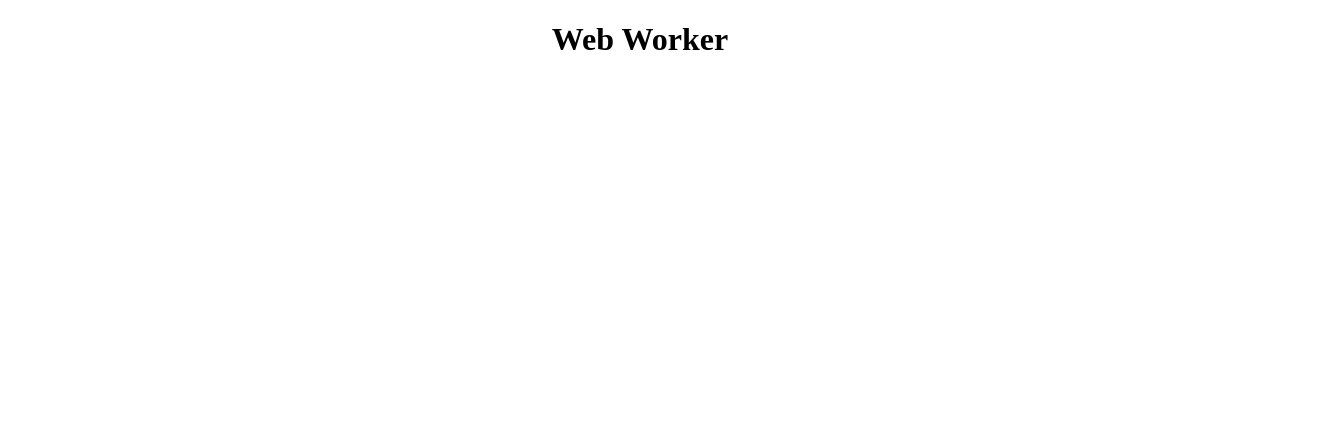
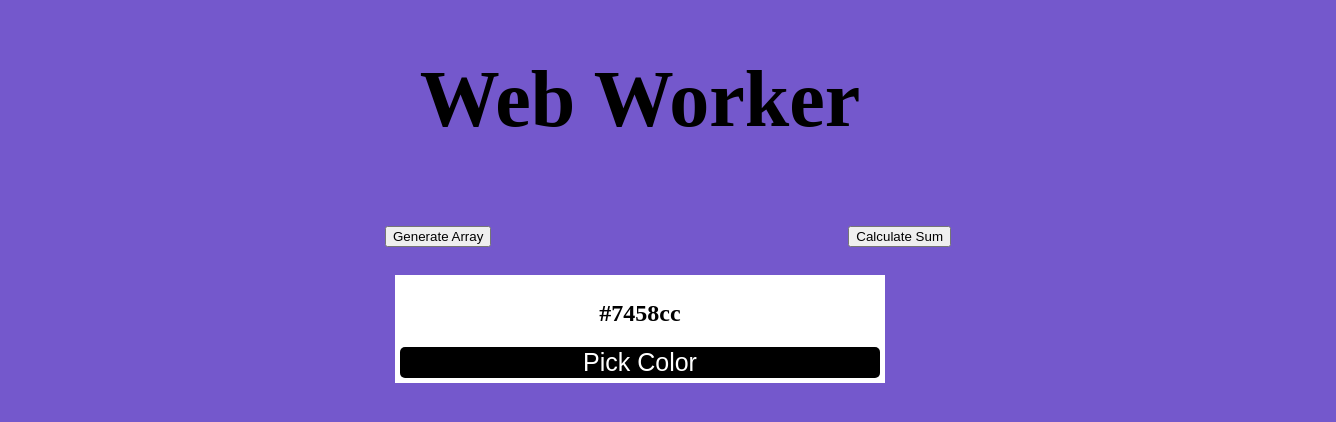
Before and after one commit to AmnaZafar43/Usage-of-Web-Workers, a plain HTML site: page index.html in a window 1280 px wide. Shown: the whole page, 1336 px wide, since content can reach past the window. Drawn offline with Linux system fonts and the light colour scheme.

Commit message:
Complete work without WebWorkers
Firstly lrge array is generated then sum is calculated and color picker button. Without web worker parallely function does not work, one task is completed then other.

```diff
--- a/index.html
+++ b/index.html
@@ -8,6 +8,17 @@
 </head>
 <body>
     <h1 class="heading">Web Worker</h1>
+    <div class="btns">
+        <button class="loadBtn">Generate Array</button>
+        <button class="sumBtn">Calculate Sum</button>
+    </div>
+    <div class="main">
+        <div class="container">
+            <h2 class="colorCode" id="colorId">#ffff</h2>
+            <button class="colorBtn" id="btn1">Pick Color</button>
+        </div>
+    </div>
+
 </body>
 <script src="script.js"></script>
 </html>
--- a/script.js
+++ b/script.js
@@ -0,0 +1,49 @@
+// get elements by their id or class
+const arrayButton = document.querySelector(".loadBtn");
+const sumButton = document.querySelector(".sumBtn");
+const backColorButton = document.querySelector(".backColorBtn");
+let btn = document.getElementById("btn1");
+
+// color generator function
+const colorGenerator = () => {
+  const randomNumber = Math.floor(Math.random() * 16777215);
+  const randomCode = "#" + randomNumber.toString(16);
+  console.log(randomNumber, randomCode);
+  document.body.style.backgroundColor = randomCode;
+  document.getElementById("colorId").innerText = randomCode;
+};
+
+// color generator function is called when pick color button is clicked.
+btn.addEventListener("click", colorGenerator);
+colorGenerator();
+
+// declare a global array
+const unArray = [];
+
+// thais function large creates array containing random elements of range 100,000,000
+async function generateArray() {
+  const arraySize = 100000000;
+  for (let i = 0; i < arraySize; i++) {
+    unArray.push(Math.floor(Math.random() * 1000000));
+  }
+  console.log("Array is", unArray);
+  alert(`Array is generated`);
+  return unArray;
+}
+
+// generate array function is called when button is clicked
+arrayButton.addEventListener("click", generateArray);
+
+// this function calculates sum of all elements of generated array.
+async function calculateSum() {
+  let sum = 0;
+  for (let i = 0; i < unArray.length; i++) {
+    sum += unArray[i];
+  }
+  console.log('Sum is', sum);
+  alert(`Sum is ${sum}`);
+  return sum;
+}
+
+// calculate sum function is called when button is clicked.
+sumButton.addEventListener("click", calculateSum);
--- a/style.css
+++ b/style.css
@@ -1,9 +1,47 @@
-body{
-    margin: 0;
-    padding: 0;
+body {
+  margin: 0;
+  padding: 0;
+  box-sizing: border-box;
+  background-color: rgb(113, 202, 232);
+  width: 100%;
 }
-.heading{
-    display: flex;
-    justify-content: center;
-    align-items: center;
+.heading {
+  font-weight: 700;
+  font-size: 5pc;
+  display: flex;
+  justify-content: center;
+  align-items: center;
 }
+.btns {
+  display: flex;
+  justify-content: space-evenly;
+  width: 100%;
+  height: 100%;
+  padding: 28px;
+}
+.container {
+  width: 30rem;
+  padding: 5px;
+  background-color: white;
+  text-align: center;
+}
+.colorCode {
+  align-items: center;
+}
+.colorBtn {
+  background-color: black;
+  color: white;
+  display: block;
+  width: 100%;
+  font-size: 25px;
+  margin-top: 5px;
+  border-radius: 5px;
+  border: none;
+}
+.main {
+  width: 100%;
+  /* height: 100vh; */
+  display: flex;
+  justify-content: center;
+  align-items: center;
+}
```
